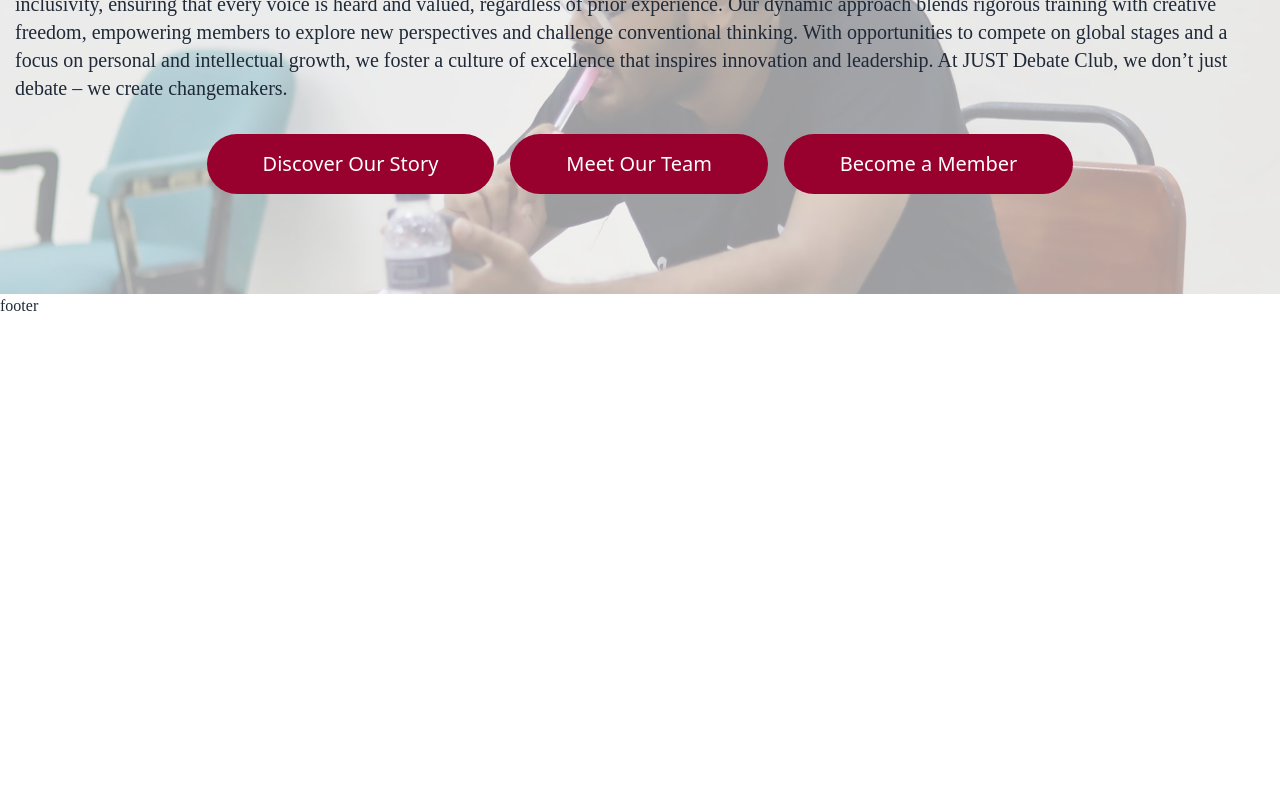
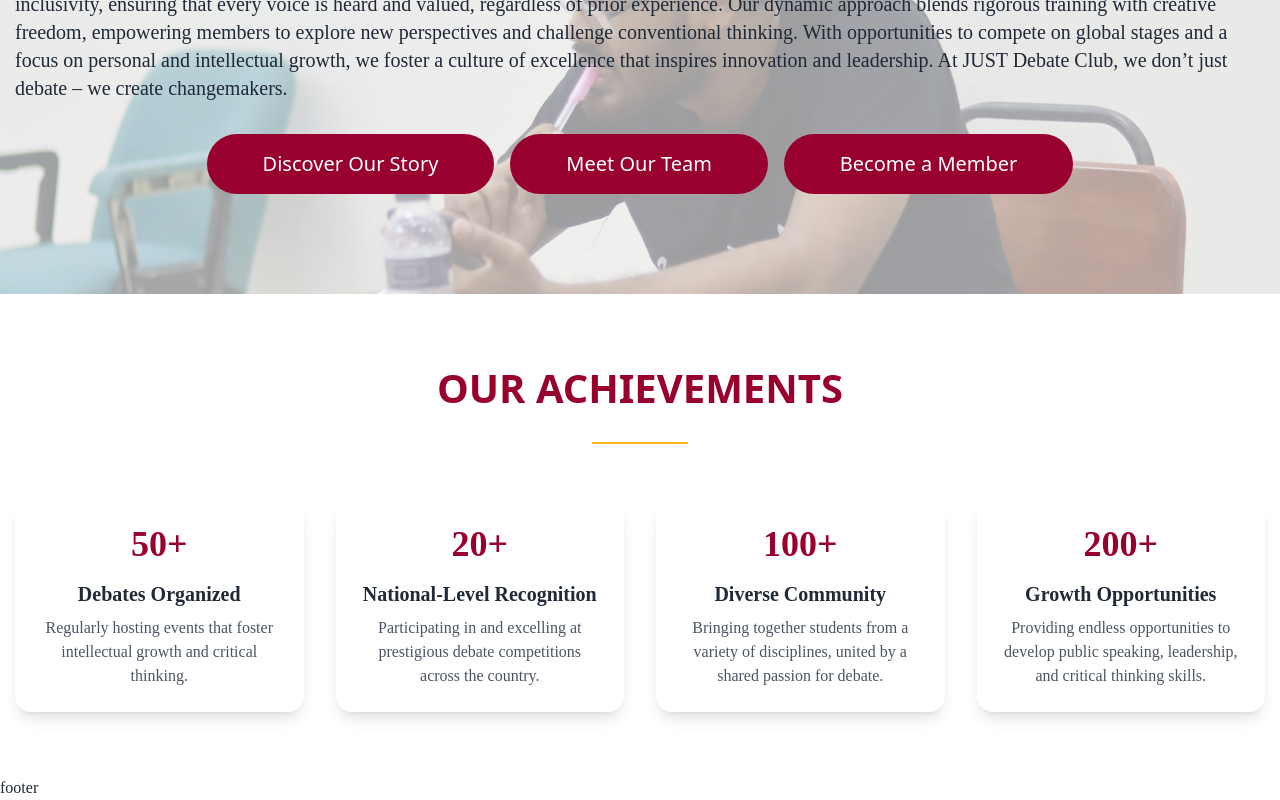
Before and after one commit to SNbappy/justdc-client, a React (Vite) app: page / in a window 1280 px wide. Shown: the part 3313-4113 px from the top of the page. Before the commit the page ends 3631 px from the top, so only its background shows below. Built offline with nearby package versions, Linux system fonts and the light colour scheme.

Commit message:
platform for excellence section added

```diff
--- a/package.json
+++ b/package.json
@@ -18,6 +18,7 @@
     "localforage": "^1.10.0",
     "match-sorter": "^8.0.0",
     "react": "^18.3.1",
+    "react-countup": "^6.5.3",
     "react-dom": "^18.3.1",
     "react-icons": "^5.4.0",
     "react-router-dom": "^7.1.1",
--- a/src/pages/Home/Home/Home.jsx
+++ b/src/pages/Home/Home/Home.jsx
@@ -4,6 +4,7 @@ import Banner from "../Banner/Banner";
 import ThinkBigSection from "../ThinkBigSection/ThinkBigSection";
 import WhatWeProvide from "../WhatWeProvide/WhatWeProvide";
 import WhatMakesUsStandOut from "../WhatMakesUsStandOut/WhatMakesUsStandOut";
+import PlatformForExcellence from "../PlatformForExcellence/PlatformForExcellence";
 
 const Home = () => {
     return (
@@ -14,6 +15,7 @@ const Home = () => {
             <OurAchievement />
             <MessageOfVc />
             <WhatMakesUsStandOut />
+            <PlatformForExcellence />
         </div>
     );
 };
--- /dev/null
+++ b/src/pages/Home/PlatformForExcellence/PlatformForExcellence.jsx
@@ -0,0 +1,56 @@
+import CountUp from 'react-countup';
+
+const PlatformForExcellence = () => {
+    const stats = [
+        {
+            title: 'Debates Organized',
+            description: 'Regularly hosting events that foster intellectual growth and critical thinking.',
+            count: 50, // Example number
+        },
+        {
+            title: 'National-Level Recognition',
+            description: 'Participating in and excelling at prestigious debate competitions across the country.',
+            count: 20, // Example number
+        },
+        {
+            title: 'Diverse Community',
+            description: 'Bringing together students from a variety of disciplines, united by a shared passion for debate.',
+            count: 100, // Example number
+        },
+        {
+            title: 'Growth Opportunities',
+            description: 'Providing endless opportunities to develop public speaking, leadership, and critical thinking skills.',
+            count: 200, // Example number
+        },
+    ];
+
+    return (
+        <div className="py-16">
+            <div className="max-w-[1250px] mx-auto text-center">
+                <div className='font-sans text-[40px] font-bold uppercase text-[#98002E]'>
+                    Our Achievements
+                </div>
+                <div className="w-24 h-[2px] bg-[#fdb714] mt-6 mx-auto"></div>
+                <div className="grid grid-cols-4 gap-8 mt-14">
+                    {stats.map((stat, index) => (
+                        <div
+                            key={index}
+                            className="p-6 text-center shadow-lg rounded-2xl"
+                        >
+                            <h3 className="text-4xl font-extrabold text-[#98002E]">
+                                <CountUp end={stat.count} duration={2} />
+                                +
+                            </h3>
+                            <h4 className="mt-4 text-xl font-semibold">
+                                {stat.title}
+                            </h4>
+                            <p className="mt-2 text-gray-600">{stat.description}</p>
+                        </div>
+                    ))}
+                </div>
+            </div>
+        </div>
+    );
+};
+
+export default PlatformForExcellence;
```
Also changed, not shown: 1 other file (tests, documents, lock files or other folders).
